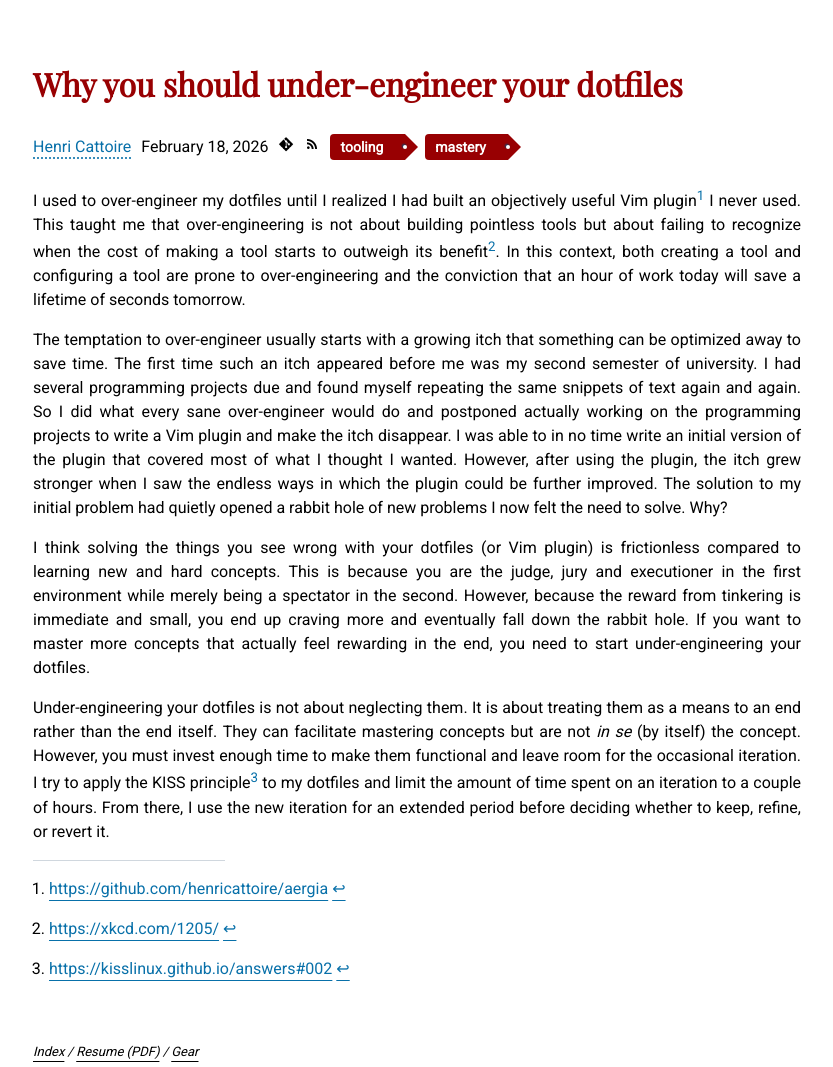
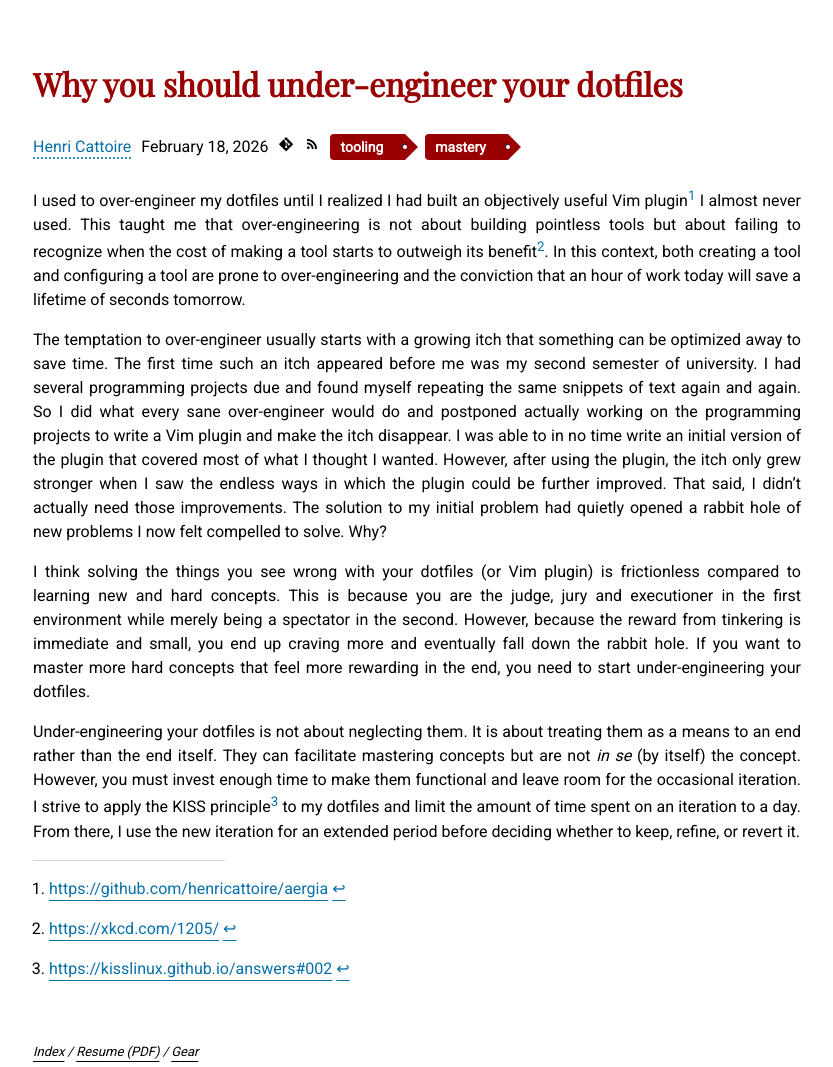
Before and after one commit to henricattoire/henricattoire.github.io, a Jekyll site: the page built from _posts/2026-02-18-why-you-should-under-engineer-your-dotfiles.md, in a window 1280 px wide. Shown: the whole page, without its empty margins (223-1056 px from the left). Built offline with Jekyll 4.4.1, drawn with Linux system fonts in a browser that asks for light colours.

Commit message:
updates to essay 1.

```diff
--- a/_posts/2026-02-18-why-you-should-under-engineer-your-dotfiles.md
+++ b/_posts/2026-02-18-why-you-should-under-engineer-your-dotfiles.md
@@ -5,7 +5,7 @@ tags: [ tooling, mastery ]
 git: https://gitlab.com/h3c4/h3c4
 ---
 
-I used to over-engineer my dotfiles until I realized I had built an objectively useful Vim plugin[^1] I never used.
+I used to over-engineer my dotfiles until I realized I had built an objectively useful Vim plugin[^1] I almost never used.
 This taught me that over-engineering is not about building pointless tools but about failing to recognize when the cost of
 making a tool starts to outweigh its benefit[^2]. In this context, both creating a tool and configuring a tool are
 prone to over-engineering and the conviction that an hour of work today will save a lifetime of seconds tomorrow.
@@ -14,19 +14,19 @@ The temptation to over-engineer usually starts with a growing itch that somethin
 time such an itch appeared before me was my second semester of university. I had several programming projects due and found myself
 repeating the same snippets of text again and again. So I did what every sane over-engineer would do and postponed actually working
 on the programming projects to write a Vim plugin and make the itch disappear. I was able to in no time write an initial version of the
-plugin that covered most of what I thought I wanted. However, after using the plugin, the itch grew stronger when I saw the endless ways
-in which the plugin could be further improved. The solution to my initial problem had quietly opened a rabbit hole of new problems I now
-felt the need to solve. Why?
+plugin that covered most of what I thought I wanted. However, after using the plugin, the itch only grew stronger when I saw the endless
+ways in which the plugin could be further improved. That said, I didn’t actually need those improvements. The solution to my initial
+problem had quietly opened a rabbit hole of new problems I now felt compelled to solve. Why?
 
 I think solving the things you see wrong with your dotfiles (or Vim plugin) is frictionless compared to learning new and hard concepts.
 This is because you are the judge, jury and executioner in the first environment while merely being a spectator in the second. However,
 because the reward from tinkering is immediate and small, you end up craving more and eventually fall down the rabbit hole. If you want
-to master more concepts that actually feel rewarding in the end, you need to start under-engineering your dotfiles.
+to master more hard concepts that feel more rewarding in the end, you need to start under-engineering your dotfiles.
 
 Under-engineering your dotfiles is not about neglecting them. It is about treating them as a means to an end rather than the end itself.
 They can facilitate mastering concepts but are not _in se_ (by itself) the concept. However, you must invest enough time to make them
-functional and leave room for the occasional iteration. I try to apply the KISS principle[^3] to my dotfiles and limit the amount of time
-spent on an iteration to a couple of hours. From there, I use the new iteration for an extended period before deciding whether to keep, refine,
+functional and leave room for the occasional iteration. I strive to apply the KISS principle[^3] to my dotfiles and limit the amount of time
+spent on an iteration to a day. From there, I use the new iteration for an extended period before deciding whether to keep, refine,
 or revert it.
 
 <hr class="footnotes-separator">
```
